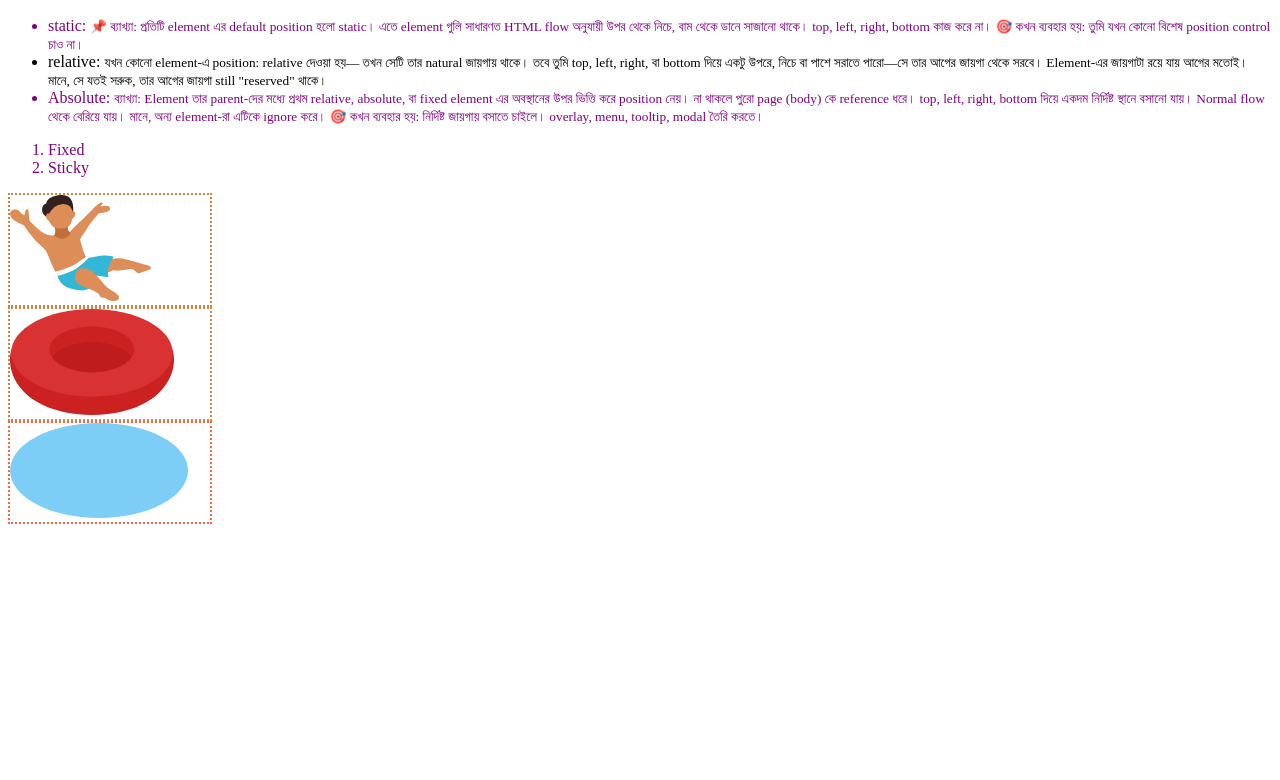
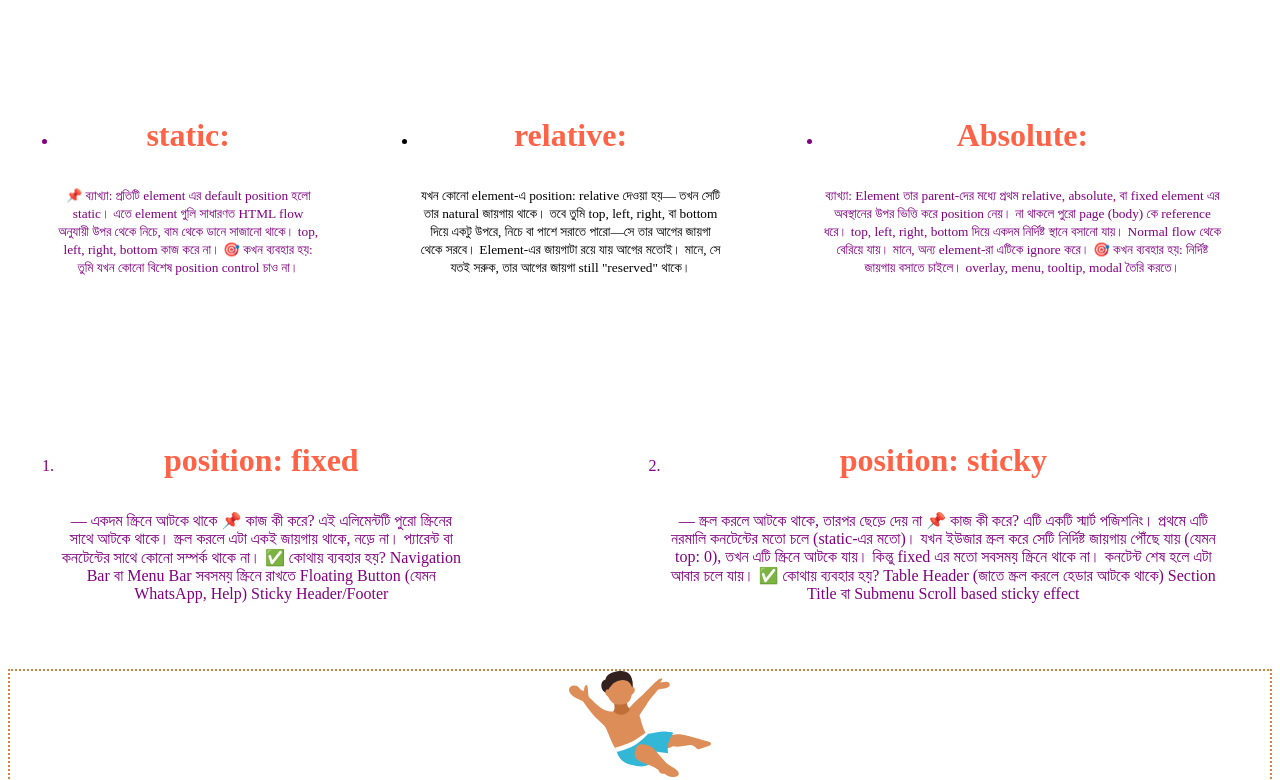
Before and after one commit to Shamim-Faqer/ph-learning, a plain HTML site: page index.html in a window 1280 px wide. Shown: the part 614-1394 px from the top of the page. Before the commit the page ends 1146 px from the top, so only its background shows below. Drawn offline with Linux system fonts and the light colour scheme.

Commit message:
thursday commit

```diff
--- a/index.html
+++ b/index.html
@@ -51,7 +51,7 @@
         <section class="position">
             <p class="section-title">Css Positioning</p>
             <ul>
-                <li>static: <small>📌 ব্যাখ্যা:
+                <li><h3>static:</h3><small>📌 ব্যাখ্যা:
                 প্রতিটি element এর default position হলো static।
 
                 এতে element গুলি সাধারণত HTML flow অনুযায়ী উপর থেকে নিচে, বাম থেকে ডানে সাজানো থাকে।
@@ -60,14 +60,15 @@
 
                 🎯 কখন ব্যবহার হয়:
                 তুমি যখন কোনো বিশেষ position control চাও না।</small></li>
-                <li>relative: <small>যখন কোনো element-এ position: relative দেওয়া হয়—
+                <li><h3>relative:</h3> <small>যখন কোনো element-এ position: relative দেওয়া হয়—
 
                 তখন সেটি তার natural জায়গায় থাকে।
 
                  তবে তুমি top, left, right, বা bottom দিয়ে একটু উপরে, নিচে বা পাশে সরাতে পারো—সে তার আগের জায়গা থেকে সরবে।
 
                 Element-এর জায়গাটা রয়ে যায় আগের মতোই। মানে, সে যতই সরুক, তার আগের জায়গা still "reserved" থাকে।</small></li>
-                <li>Absolute: <small> ব্যাখ্যা:
+
+                <li><h3>Absolute:</h3> <small> ব্যাখ্যা:
                 Element তার parent-দের মধ্যে প্রথম relative, absolute, বা fixed element এর অবস্থানের উপর ভিত্তি করে position নেয়।
 
                 না থাকলে পুরো page (body) কে reference ধরে।
@@ -82,8 +83,36 @@
                 overlay, menu, tooltip, modal তৈরি করতে।</small></li>
             </ul>
             <ol>
-                <li>Fixed</li>
-                <li>Sticky</li>
+                <li><h3>position: fixed</h3> — একদম স্ক্রিনে আটকে থাকে
+                📌 কাজ কী করে?
+                এই এলিমেন্টটি পুরো স্ক্রিনের সাথে আটকে থাকে।
+
+                স্ক্রল করলে এটা একই জায়গায় থাকে, নড়ে না।
+
+                প্যারেন্ট বা কনটেন্টের সাথে কোনো সম্পর্ক থাকে না।
+
+                ✅ কোথায় ব্যবহার হয়?
+                Navigation Bar বা Menu Bar সবসময় স্ক্রিনে রাখতে
+
+                Floating Button (যেমন WhatsApp, Help)
+
+                Sticky Header/Footer</li>
+                <li><h3>position: sticky</h3> — স্ক্রল করলে আটকে থাকে, তারপর ছেড়ে দেয় না
+                📌 কাজ কী করে?
+                এটি একটি স্মার্ট পজিশনিং।
+
+                প্রথমে এটি নরমালি কনটেন্টের মতো চলে (static-এর মতো)।
+
+                যখন ইউজার স্ক্রল করে সেটি নির্দিষ্ট জায়গায় পৌঁছে যায় (যেমন top: 0), তখন এটি স্ক্রিনে আটকে যায়।
+
+                কিন্তু fixed এর মতো সবসময় স্ক্রিনে থাকে না। কনটেন্ট শেষ হলে এটা আবার চলে যায়।
+
+                ✅ কোথায় ব্যবহার হয়?
+                Table Header (জাতে স্ক্রল করলে হেডার আটকে থাকে)
+
+                Section Title বা Submenu
+
+                Scroll based sticky effect</li>
             </ol>
 
             <div class="swim-container">
@@ -99,8 +128,23 @@
                 <div class="box-water">
                     <img src="./swim/water.svg" alt="">
                 </div>
+                <div class="box-water">
+                    <img src="./swim/water.svg" alt="">
+                </div>
+                <div class="box-water">
+                    <img src="./swim/water.svg" alt="">
+                </div>
+                <div class="box-water">
+                    <img src="./swim/water.svg" alt="">
+                </div>
+
+
 
             </div>
+        </section>
+
+        <section class="Z-axis">
+            <p class="section-title">Z-axis</p>
         </section>
 
     </main>
--- a/style.css
+++ b/style.css
@@ -1,11 +1,22 @@
-h1 {
+h1, h2, h3, h4 {
     color: tomato;
     text-align: center;
-    margin-top: 50px;
+    margin-top: 50px;font-size: xx-large;
+    position: sticky;
+    top: 0;
+
 }
-h1:hover{
+h3:hover{
     color:cyan;
 }
+.hero {
+    text-align: center;
+
+}
+.hero ul{
+    list-style: none;
+}
+
 input:focus {
     color: brown;
     outline: none;
@@ -36,20 +47,38 @@ li:nth-child(3n+1) {
     font-weight: bolder;
     color: tomato;
     text-align: center;
+    background-color: aquamarine;
  }
 
 .box-boy {
     border: 2px dotted peru;
-    width: 200px;
+    text-align: center;
+
+
 }
 .box-ring {
     border: 2px dotted peru;
-    width: 200px;
+    text-align: center;;
 
 
 }
 .box-water {
     border: 2px dotted tomato;
-    width: 200px;
+    text-align: center;
 
 }
+.position ul {
+        display: flex;
+        justify-content: space-between;
+        text-align: center;
+        gap: 100px;
+        padding: 50px;
+}
+.position ol{
+        display: flex;
+        justify-content: space-around;
+        text-align: center;
+        padding: 50px;
+        gap: 200px;
+
+}
```
